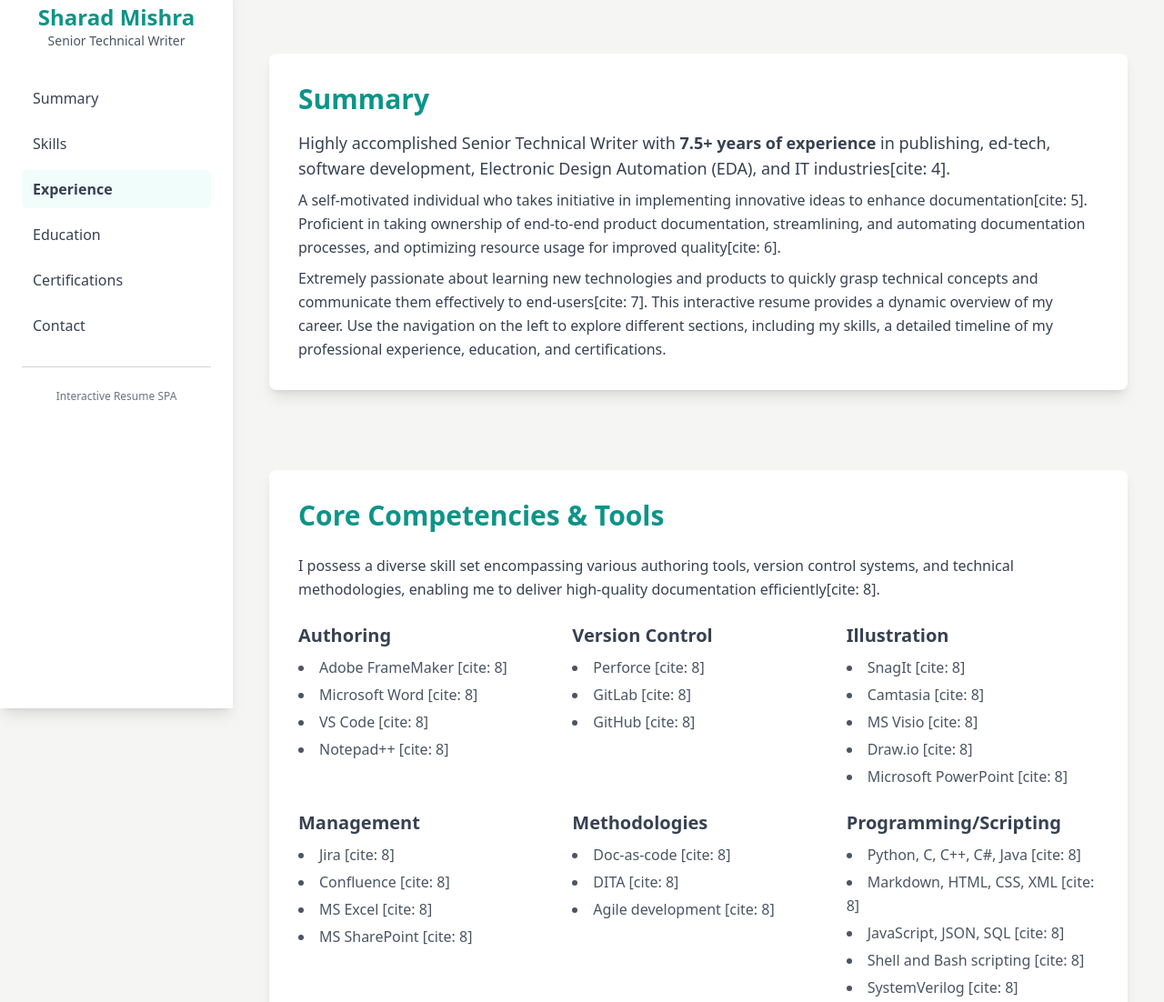
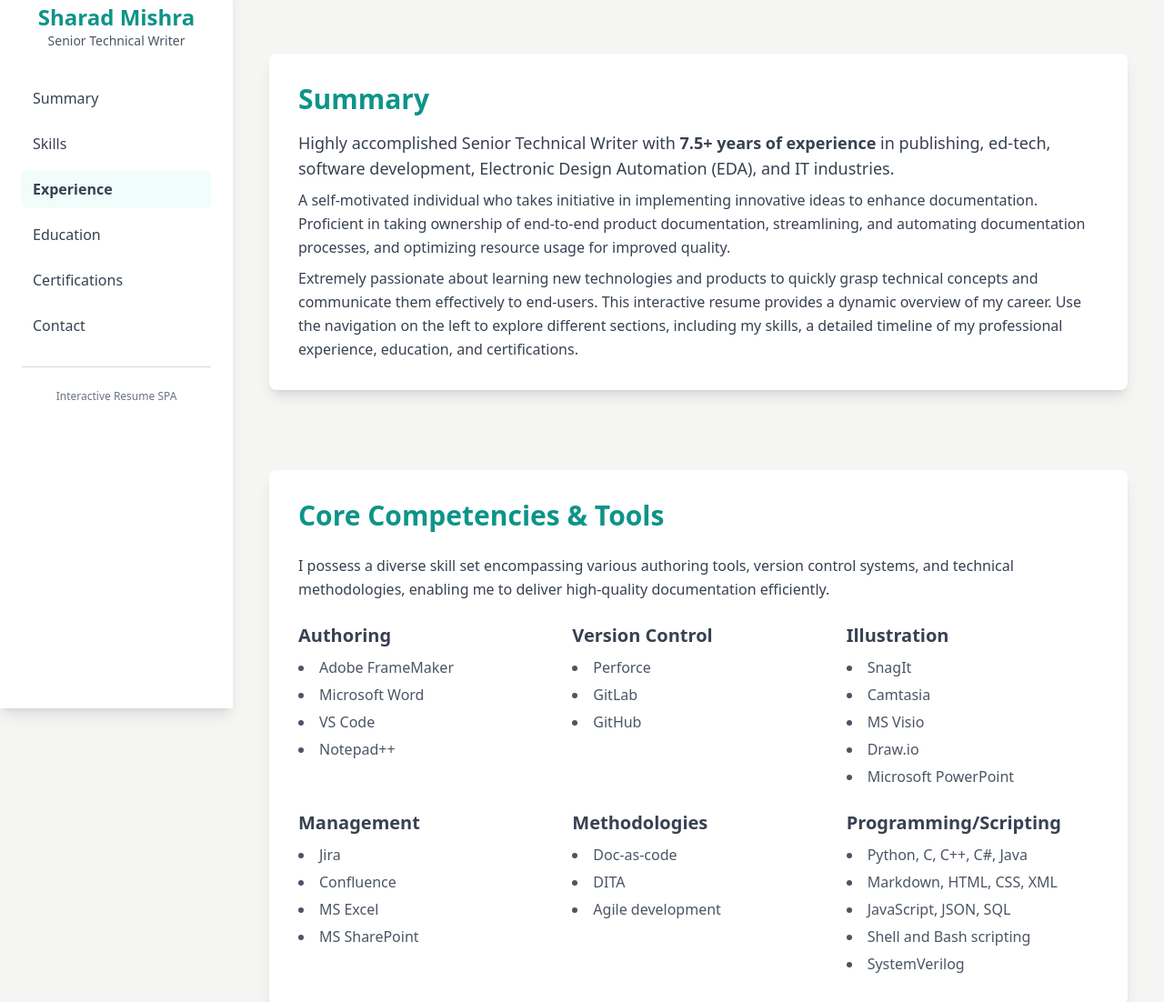
Before and after one commit to DarahsArhsim/sharad-resume, a plain HTML site: page index.html in a window 1280 px wide. Shown: the part 21-1123 px from the top of the page at 91% size. Drawn offline with nearby package versions, Linux system fonts and the light colour scheme.

Commit message:
Update index.html

```diff
--- a/index.html
+++ b/index.html
@@ -6,6 +6,14 @@
     <title>Sharad Mishra - Senior Technical Writer (Detailed)</title>
     <script src="https://cdn.tailwindcss.com"></script>
     <link href="https://cdnjs.cloudflare.com/ajax/libs/font-awesome/6.0.0-beta3/css/all.min.css" rel="stylesheet">
+    <!-- Visualization & Content Choices:
+        - Contact: Goal: Inform. Method: List with icons (Font Awesome). Interaction: Clickable links. Justification: Standard, accessible.
+        - Summary: Goal: Inform. Method: Text block. Justification: Direct presentation.
+        - Skills: Goal: Inform/Organize. Method: Categorized lists (HTML/Tailwind). Justification: Clear and scannable.
+        - Experience: Goal: Show progression/details. Method: Interactive vertical timeline (HTML/CSS/JS) with expandable cards for each role. All "Major accomplishments" and "Regular responsibilities" are included in detail. Justification: Visually engaging, allows users to explore comprehensive details on demand without cluttering the initial view.
+        - Education/Certs: Goal: Inform. Method: Lists. Justification: Standard.
+        - NO Chart.js/Plotly needed for this design, focusing on HTML/CSS/JS for the timeline.
+        - CONFIRMING NO SVG/Mermaid. -->
     <style>
         body {
             font-family: 'Inter', sans-serif; /* Assuming Inter is available or falls back to sans-serif */
@@ -146,13 +154,13 @@
                 <div class="bg-white p-8 rounded-lg shadow-lg">
                     <h2 class="text-3xl font-bold text-teal-600 mb-4">Summary</h2>
                     <p class="text-gray-700 text-lg mb-2">
-                        Highly accomplished Senior Technical Writer with <strong>7.5+ years of experience</strong> in publishing, ed-tech, software development, Electronic Design Automation (EDA), and IT industries[cite: 4].
+                        Highly accomplished Senior Technical Writer with <strong>7.5+ years of experience</strong> in publishing, ed-tech, software development, Electronic Design Automation (EDA), and IT industries.
                     </p>
                     <p class="text-gray-700 mb-2">
-                        A self-motivated individual who takes initiative in implementing innovative ideas to enhance documentation[cite: 5]. Proficient in taking ownership of end-to-end product documentation, streamlining, and automating documentation processes, and optimizing resource usage for improved quality[cite: 6].
+                        A self-motivated individual who takes initiative in implementing innovative ideas to enhance documentation. Proficient in taking ownership of end-to-end product documentation, streamlining, and automating documentation processes, and optimizing resource usage for improved quality.
                     </p>
                     <p class="text-gray-700">
-                        Extremely passionate about learning new technologies and products to quickly grasp technical concepts and communicate them effectively to end-users[cite: 7]. This interactive resume provides a dynamic overview of my career. Use the navigation on the left to explore different sections, including my skills, a detailed timeline of my professional experience, education, and certifications.
+                        Extremely passionate about learning new technologies and products to quickly grasp technical concepts and communicate them effectively to end-users. This interactive resume provides a dynamic overview of my career. Use the navigation on the left to explore different sections, including my skills, a detailed timeline of my professional experience, education, and certifications.
                     </p>
                 </div>
             </section>
@@ -160,60 +168,60 @@
             <section id="skills" class="pt-10 fade-in">
                 <div class="bg-white p-8 rounded-lg shadow-lg">
                     <h2 class="text-3xl font-bold text-teal-600 mb-6">Core Competencies & Tools</h2>
-                    <p class="text-gray-700 mb-6">I possess a diverse skill set encompassing various authoring tools, version control systems, and technical methodologies, enabling me to deliver high-quality documentation efficiently[cite: 8].</p>
+                    <p class="text-gray-700 mb-6">I possess a diverse skill set encompassing various authoring tools, version control systems, and technical methodologies, enabling me to deliver high-quality documentation efficiently.</p>
                     <div class="grid grid-cols-1 md:grid-cols-2 lg:grid-cols-3 gap-6">
                         <div>
                             <h3 class="text-xl font-semibold text-gray-700 mb-2">Authoring</h3>
                             <ul class="list-disc list-inside text-gray-600 space-y-1">
-                                <li>Adobe FrameMaker [cite: 8]</li>
-                                <li>Microsoft Word [cite: 8]</li>
-                                <li>VS Code [cite: 8]</li>
-                                <li>Notepad++ [cite: 8]</li>
+                                <li>Adobe FrameMaker</li>
+                                <li>Microsoft Word</li>
+                                <li>VS Code</li>
+                                <li>Notepad++</li>
                             </ul>
                         </div>
                         <div>
                             <h3 class="text-xl font-semibold text-gray-700 mb-2">Version Control</h3>
                             <ul class="list-disc list-inside text-gray-600 space-y-1">
-                                <li>Perforce [cite: 8]</li>
-                                <li>GitLab [cite: 8]</li>
-                                <li>GitHub [cite: 8]</li>
+                                <li>Perforce</li>
+                                <li>GitLab</li>
+                                <li>GitHub</li>
                             </ul>
                         </div>
                         <div>
                             <h3 class="text-xl font-semibold text-gray-700 mb-2">Illustration</h3>
                             <ul class="list-disc list-inside text-gray-600 space-y-1">
-                                <li>SnagIt [cite: 8]</li>
-                                <li>Camtasia [cite: 8]</li>
-                                <li>MS Visio [cite: 8]</li>
-                                <li>Draw.io [cite: 8]</li>
-                                <li>Microsoft PowerPoint [cite: 8]</li>
+                                <li>SnagIt</li>
+                                <li>Camtasia</li>
+                                <li>MS Visio</li>
+                                <li>Draw.io</li>
+                                <li>Microsoft PowerPoint</li>
                             </ul>
                         </div>
                         <div>
                             <h3 class="text-xl font-semibold text-gray-700 mb-2">Management</h3>
                             <ul class="list-disc list-inside text-gray-600 space-y-1">
-                                <li>Jira [cite: 8]</li>
-                                <li>Confluence [cite: 8]</li>
-                                <li>MS Excel [cite: 8]</li>
-                                <li>MS SharePoint [cite: 8]</li>
+                                <li>Jira</li>
+                                <li>Confluence</li>
+                                <li>MS Excel</li>
+                                <li>MS SharePoint</li>
                             </ul>
                         </div>
                         <div>
                             <h3 class="text-xl font-semibold text-gray-700 mb-2">Methodologies</h3>
                             <ul class="list-disc list-inside text-gray-600 space-y-1">
-                                <li>Doc-as-code [cite: 8]</li>
-                                <li>DITA [cite: 8]</li>
-                                <li>Agile development [cite: 8]</li>
+                                <li>Doc-as-code</li>
+                                <li>DITA</li>
+                                <li>Agile development</li>
                             </ul>
                         </div>
                         <div>
                             <h3 class="text-xl font-semibold text-gray-700 mb-2">Programming/Scripting</h3>
                             <ul class="list-disc list-inside text-gray-600 space-y-1">
-                                <li>Python, C, C++, C#, Java [cite: 8]</li>
-                                <li>Markdown, HTML, CSS, XML [cite: 8]</li>
-                                <li>JavaScript, JSON, SQL [cite: 8]</li>
-                                <li>Shell and Bash scripting [cite: 8]</li>
-                                <li>SystemVerilog [cite: 8]</li>
+                                <li>Python, C, C++, C#, Java</li>
+                                <li>Markdown, HTML, CSS, XML</li>
+                                <li>JavaScript, JSON, SQL</li>
+                                <li>Shell and Bash scripting</li>
+                                <li>SystemVerilog</li>
                             </ul>
                         </div>
                     </div>
@@ -239,13 +247,13 @@
                     <div class="space-y-4">
                         <div>
                             <h3 class="text-xl font-semibold text-gray-700">Master of Computer Application (MCA)</h3>
-                            <p class="text-gray-600">Indira Gandhi National Open University [cite: 33]</p>
-                            <p class="text-sm text-gray-500">December 2014 – June 2019 [cite: 33]</p>
+                            <p class="text-gray-600">Indira Gandhi National Open University</p>
+                            <p class="text-sm text-gray-500">December 2014 – June 2019</p>
                         </div>
                         <div>
                             <h3 class="text-xl font-semibold text-gray-700">Bachelor of Science (B.Sc.)</h3>
-                            <p class="text-gray-600">Delhi University [cite: 33]</p>
-                            <p class="text-sm text-gray-500">2011 – May 2014 [cite: 33]</p>
+                            <p class="text-gray-600">Delhi University</p>
+                            <p class="text-sm text-gray-500">2011 – May 2014</p>
                         </div>
                     </div>
                 </div>
@@ -256,11 +264,11 @@
                     <h2 class="text-3xl font-bold text-teal-600 mb-6">Certifications</h2>
                     <p class="text-gray-700 mb-6">I am committed to continuous learning and professional development, as demonstrated by these certifications.</p>
                     <ul class="list-disc list-inside text-gray-600 space-y-2">
-                        <li>Business Writing, University of Colorado Boulder – Coursera [cite: 33]</li>
-                        <li>How to Research and Write Using Generative AI Tools – LinkedIn Learning [cite: 33]</li>
-                        <li>Foundation of Project Management by Google - Coursera [cite: 33]</li>
-                        <li>Linux: Bash Shell and Scripts – LinkedIn Learning [cite: 33]</li>
-                        <li>JSON and XML for Writers - Udemy [cite: 33]</li>
+                        <li>Business Writing, University of Colorado Boulder – Coursera</li>
+                        <li>How to Research and Write Using Generative AI Tools – LinkedIn Learning</li>
+                        <li>Foundation of Project Management by Google - Coursera</li>
+                        <li>Linux: Bash Shell and Scripts – LinkedIn Learning</li>
+                        <li>JSON and XML for Writers - Udemy</li>
                     </ul>
                 </div>
             </section>
@@ -270,10 +278,10 @@
                     <h2 class="text-3xl font-bold text-teal-600 mb-6">Get In Touch</h2>
                     <p class="text-gray-700 mb-6">I'm always open to discussing new opportunities or collaborations. Feel free to reach out through any of the channels below.</p>
                     <div class="space-y-3 text-gray-700">
-                        <p><i class="fas fa-phone mr-2 text-teal-600"></i> <a href="tel:+919718007758" class="hover:text-teal-500">+91-9718007758</a> [cite: 1]</p>
-                        <p><i class="fas fa-envelope mr-2 text-teal-600"></i> <a href="mailto:sharad.mishra7758@gmail.com" class="hover:text-teal-500">sharad.mishra7758@gmail.com</a> [cite: 1]</p>
-                        <p><i class="fab fa-linkedin mr-2 text-teal-600"></i> <a href="https://www.linkedin.com/in/sharad-mishra-a6b6b7132/" target="_blank" rel="noopener noreferrer" class="hover:text-teal-500">Sharad Mishra | LinkedIn</a> [cite: 2]</p>
-                        <p><i class="fas fa-briefcase mr-2 text-teal-600"></i> <a href="#" id="workSamplesLink" class="hover:text-teal-500">Work Samples</a> [cite: 1] (Please update link)</p>
+                        <p><i class="fas fa-phone mr-2 text-teal-600"></i> <a href="tel:+919718007758" class="hover:text-teal-500">+91-9718007758</a></p>
+                        <p><i class="fas fa-envelope mr-2 text-teal-600"></i> <a href="mailto:sharad.mishra7758@gmail.com" class="hover:text-teal-500">sharad.mishra7758@gmail.com</a></p>
+                        <p><i class="fab fa-linkedin mr-2 text-teal-600"></i> <a href="https://www.linkedin.com/in/sharad-mishra-a6b6b7132/" target="_blank" rel="noopener noreferrer" class="hover:text-teal-500">Sharad Mishra | LinkedIn</a></p>
+                        <p><i class="fas fa-briefcase mr-2 text-teal-600"></i> <a href="#" id="https://docs.google.com/document/d/1Vx_cb61_Q724if5lSp9sj3Y6dbTSJgxPHEoHvcNBCKo/edit?usp=sharing" class="hover:text-teal-500">Work Samples</a> (Please update link)</p>
                     </div>
                 </div>
             </section>
@@ -287,6 +295,7 @@
     </div>
 
     <script>
+        document.addEventListener('DOMContentLoaded', (event) => {
             document.getElementById('currentYear').textContent = new Date().getFullYear();
 
             // Work Samples Link - Placeholder behavior
@@ -306,16 +315,16 @@
                     company: "Thales DIS Technologies, Noida",
                     period: "Feb 2024 – Present",
                     majorAccomplishments: [
-                    "Created Python scripts to automate documentation tasks[cite: 9].",
-                    "Delivered documentation set of two SaaS (Software as a Service) products[cite: 10].",
-                    "Trained fellow technical writers in prompt engineering using Generative AI models[cite: 11].",
-                    "Created use case based articles for end-to-end workflow of product features[cite: 12]."
+                        "Created Python scripts to automate documentation tasks.",
+                        "Delivered documentation set of two SaaS (Software as a Service) products.",
+                        "Trained fellow technical writers in prompt engineering using Generative AI models.",
+                        "Created use case based articles for end-to-end workflow of product features."
                     ],
                     regularResponsibilities: [
-                    "Maintain technical documentation for cybersecurity software[cite: 12].",
-                    "Act as scrum master to quarterly plan documentation for new features and enhance existing documentation[cite: 13].",
-                    "Conduct knowledge-sharing sessions for in-house technical writing community[cite: 14].",
-                    "Help developers with tooltip text and microcopy text of UI elements[cite: 15]."
+                        "Maintain technical documentation for cybersecurity software.",
+                        "Act as scrum master to quarterly plan documentation for new features and enhance existing documentation.",
+                        "Conduct knowledge-sharing sessions for in-house technical writing community.",
+                        "Help developers with tooltip text and microcopy text of UI elements."
                     ]
                 },
                 {
@@ -323,12 +332,8 @@
                     company: "Siemens EDA, Noida",
                     period: "June 2022 – Feb 2024 (1 year 8 months)",
                     majorAccomplishments: [
-                    "Successfully created and delivered 30+ new documents including user guides, datasheets, and application notes[cite: 16].",
-                    "Created Python scripts and established cron jobs to automate redundant documentation processes and tasks and saved significant number of man-hours[cite: 17]."
-                ],
-                regularResponsibilities: [
-                    "Handle technical documentation of Questa Verification IP (QVIP), entailing 90+ documents throughout release cycles[cite: 18].",
-                    "Develop scripts for brief product videos[cite: 19]."
+                        "Successfully created and delivered 30+ new documents including user guides, datasheets, and application notes.",
+                        "Created Python scripts and established cron jobs to automate redundant documentation processes and tasks and saved significant number of man-hours."
                     ]
                 },
                 {
@@ -336,13 +341,13 @@
                     company: "Highlands Infotech, Noida",
                     period: "February 2021 – June 2022 (1 year 4 months)",
                     majorAccomplishments: [
-                    "Created 50+ knowledge base articles to explain product workflows and troubleshooting techniques[cite: 20].",
-                    "Collaboratively, created an intuitive Technical Support System for basic software troubleshooting, reducing help tickets by significant amount[cite: 21].",
-                    "Prepared course descriptions for multiple training courses in the learning management system (LMS)[cite: 22]."
+                        "Created 50+ knowledge base articles to explain product workflows and troubleshooting techniques.",
+                        "Collaboratively, created an intuitive Technical Support System for basic software troubleshooting, reducing help tickets by significant amount.",
+                        "Prepared course descriptions for multiple training courses in the learning management system (LMS)."
                     ],
                     regularResponsibilities: [
-                    "Create knowledge base articles for two CAD-based software systems[cite: 23].",
-                    "Help developers with tooltips and contextual help[cite: 24]."
+                        "Create knowledge base articles for two CAD-based software systems.",
+                        "Help developers with tooltips and contextual help."
                     ]
                 },
                 {
@@ -350,27 +355,27 @@
                     company: "Trivium Education Services, Delhi",
                     period: "October 2018 – February 2021 (2 years 4 months)",
                     majorAccomplishments: [
-                    "Created 500+ textbook solutions in computer science and mathematics domains[cite: 24].",
-                    "Designed standard templates to publish solutions on e-learning platform and helped the company in securing contract from the client[cite: 25].",
-                    "Created showcase content for a pilot project on topic-based writing and helped the company in securing contract from the client[cite: 26]."
+                        "Created 500+ textbook solutions in computer science and mathematics domains.",
+                        "Designed standard templates to publish solutions on e-learning platform and helped the company in securing contract from the client.",
+                        "Created showcase content for a pilot project on topic-based writing and helped the company in securing contract from the client."
                     ],
                     regularResponsibilities: [
-                    "Maintain content quality on e-learning platforms[cite: 27].",
-                    "Author textbook solutions for academic books[cite: 27].",
-                    "Write topic-based academic content[cite: 27].",
-                    "Oversee work of 25+ in-house and freelance subject matter experts[cite: 28].",
-                    "Create technical assessments and conduct interviews to hire new SMEs[cite: 28].",
-                    "Train new SMEs and assign them tasks based on their skill set[cite: 29]."
+                        "Maintain content quality on e-learning platforms.",
+                        "Author textbook solutions for academic books.",
+                        "Write topic-based academic content.",
+                        "Oversee work of 25+ in-house and freelance subject matter experts.",
+                        "Create technical assessments and conduct interviews to hire new SMEs.",
+                        "Train new SMEs and assign them tasks based on their skill set."
                     ]
                 },
                 {
                     role: "Technical Content Writer",
                     company: "Rio Learning & Technologies, Delhi",
                     period: "July 2018 – October 2018 (3 months)",
-                majorAccomplishments: [], // No major accomplishments explicitly listed in source
+                    majorAccomplishments: [],
                     regularResponsibilities: [
-                    "Create curriculum and comprehensive content for graduate certificate programs[cite: 30].",
-                    "Write software manuals for various software testing tools[cite: 31]."
+                        "Create curriculum and comprehensive content for graduate certificate programs.",
+                        "Write software manuals for various software testing tools."
                     ]
                 },
                 {
@@ -378,10 +383,10 @@
                     company: "DreamTech Press, Delhi",
                     period: "July 2017 – May 2018 (10 months)",
                     majorAccomplishments: [
-                    "Collaborated with senior editors and DTP leads to introduce QR codes in textbooks, helping readers with supplementary video-based content[cite: 31]."
+                        "Collaborated with senior editors and DTP leads to introduce QR codes in textbooks, helping readers with supplementary video-based content."
                     ],
                     regularResponsibilities: [
-                    "Develop textbook content for test preparation domain and collaborate with DTP (Desktop Publishing) leads to ready content for publication[cite: 32]."
+                        "Develop textbook content for test preparation domain and collaborate with DTP (Desktop Publishing) leads to ready content for publication."
                     ]
                 }
             ];
@@ -392,10 +397,12 @@
                     const timelineItem = document.createElement('div');
                     timelineItem.className = 'timeline-item';
 
-                let accomplishmentsHTML = item.majorAccomplishments.length > 0 ?
+                    // Ensure majorAccomplishments is an array before accessing length
+                    let accomplishmentsHTML = (item.majorAccomplishments && item.majorAccomplishments.length > 0) ?
                         `<h4 class="text-base font-semibold text-gray-700 mt-3 mb-1">Major Accomplishments:</h4><ul class="list-disc list-inside text-gray-600 space-y-1 text-sm">${item.majorAccomplishments.map(ach => `<li>${ach}</li>`).join('')}</ul>` : '';
 
-                let responsibilitiesHTML = item.regularResponsibilities.length > 0 ?
+                    // Ensure regularResponsibilities is an array before accessing length
+                    let responsibilitiesHTML = (item.regularResponsibilities && item.regularResponsibilities.length > 0) ?
                         `<h4 class="text-base font-semibold text-gray-700 mt-3 mb-1">Regular Responsibilities:</h4><ul class="list-disc list-inside text-gray-600 space-y-1 text-sm">${item.regularResponsibilities.map(res => `<li>${res}</li>`).join('')}</ul>` : '';
 
                     timelineItem.innerHTML = `
@@ -499,7 +506,7 @@
             faders.forEach(fader => {
                 appearOnScroll.observe(fader);
             });
-
+        });
     </script>
 </body>
 </html>
```
Lines whose indentation alone changed are shown as unchanged.
